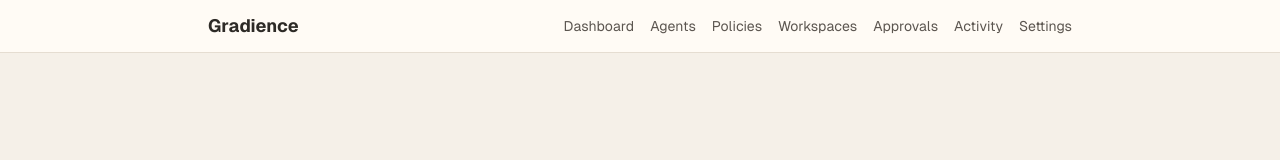
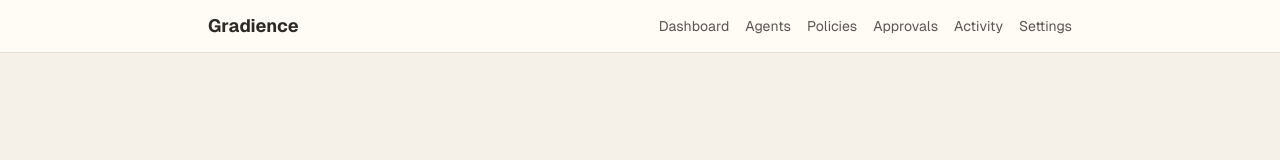
Before and after one commit to DaviRain-Su/gradience-wallet, a Next.js app in the folder web/: page /login in a window 1280 px wide. Shown: the top 160 px of the page. Built offline with nearby package versions, Linux system fonts and the light colour scheme.

Commit message:
Hide Workspaces from NavBar
- Keep backend API and data model intact
- Remove front-end navigation link until feature direction is confirmed

Co-authored-by: factory-droid[bot] <138933559+factory-droid[bot]@users.noreply.github.com>

```diff
--- a/web/components/NavBar.tsx
+++ b/web/components/NavBar.tsx
@@ -7,7 +7,6 @@ const mainLinks = [
   { href: "/dashboard", label: "Dashboard" },
   { href: "/agents", label: "Agents" },
   { href: "/policies", label: "Policies" },
-  { href: "/workspaces", label: "Workspaces" },
   { href: "/approvals", label: "Approvals" },
   { href: "/activity", label: "Activity" },
 ];
```
